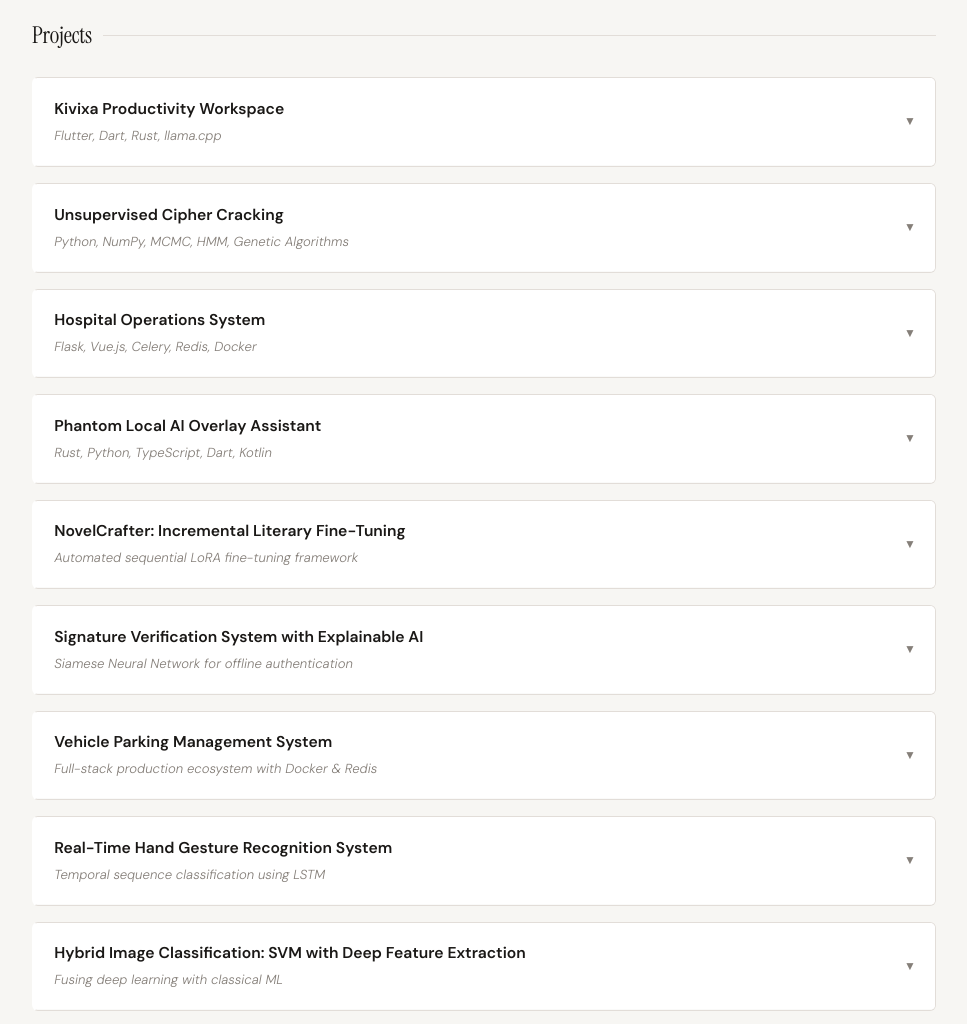
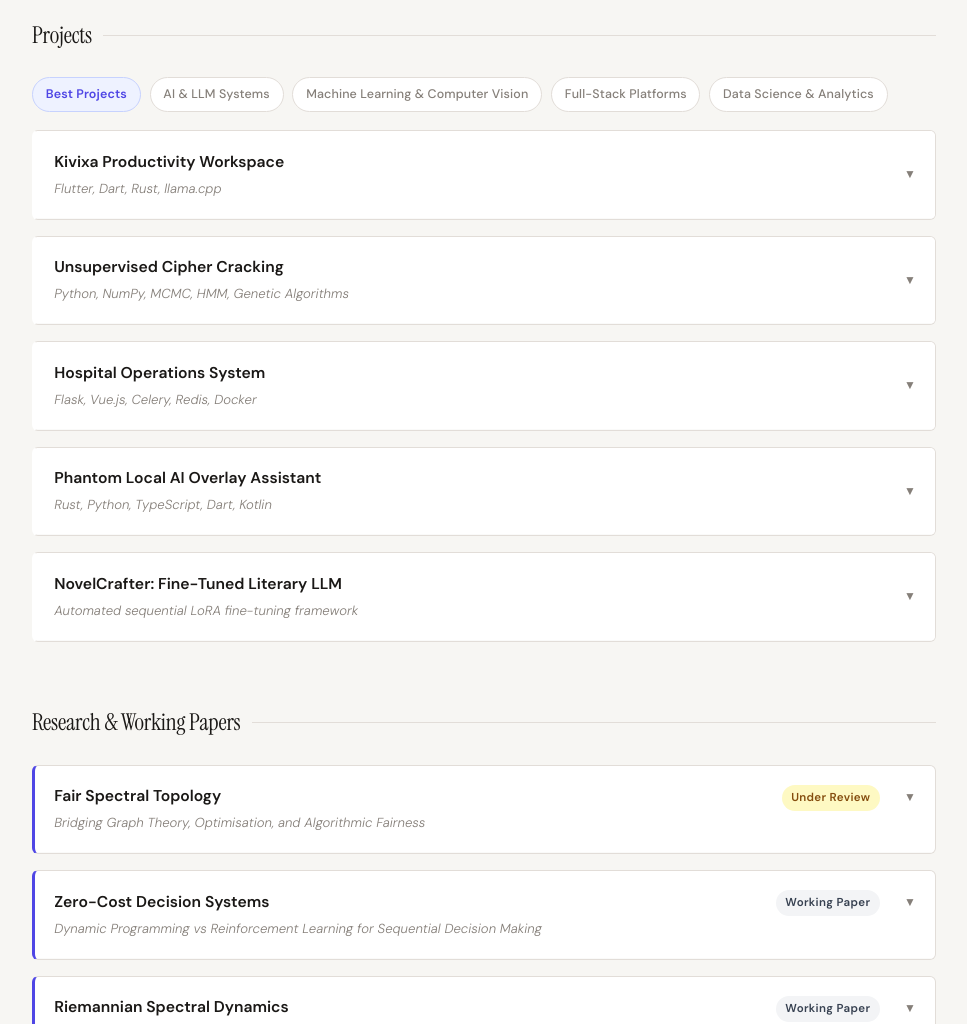
Before and after one commit to 990aa/990aa.github.io, a plain HTML site: page index.html in a window 1280 px wide. Shown: the part 1100-2124 px from the top of the page, without its empty margins (288-1255 px from the left). Drawn offline with nearby package versions, Linux system fonts and the light colour scheme.

Commit message:
Add project category filtering and update project cards display

```diff
--- a/index.html
+++ b/index.html
@@ -382,6 +382,38 @@ h2::after {
     vertical-align: middle;
 }
 
+.project-categories {
+    display: flex;
+    flex-wrap: wrap;
+    gap: 0.55rem;
+    margin-bottom: 1.15rem;
+}
+
+.project-category-btn {
+    border: 1px solid var(--border);
+    background: var(--card-bg);
+    color: var(--text-muted);
+    font-size: 0.78rem;
+    font-weight: 500;
+    letter-spacing: 0.01em;
+    border-radius: 999px;
+    padding: 0.35rem 0.8rem;
+    cursor: pointer;
+    transition: all 0.18s ease;
+}
+
+.project-category-btn:hover {
+    color: var(--heading);
+    border-color: var(--accent);
+}
+
+.project-category-btn.active {
+    color: var(--accent);
+    background: var(--accent-light);
+    border-color: #C7D2FE;
+    font-weight: 600;
+}
+
 .project-card {
     background: var(--card-bg);
     border: 1px solid var(--border);
@@ -447,6 +479,10 @@ h2::after {
     max-height: 2000px;
     padding-bottom: 1.2rem;
     border-top-color: var(--border);
+}
+
+.project-card.is-hidden {
+    display: none;
 }
 
 .project-links {
@@ -931,8 +967,16 @@ footer {
     <section id="projects">
         <h2>Projects</h2>
 
-
-        <div class="project-card">
+        <div class="project-categories" aria-label="Project categories">
+            <button class="project-category-btn active" data-project-category="best-projects" type="button">Best Projects</button>
+            <button class="project-category-btn" data-project-category="ai-llm" type="button">AI &amp; LLM Systems</button>
+            <button class="project-category-btn" data-project-category="ml-cv" type="button">Machine Learning &amp; Computer Vision</button>
+            <button class="project-category-btn" data-project-category="full-stack" type="button">Full-Stack Platforms</button>
+            <button class="project-category-btn" data-project-category="data-science" type="button">Data Science &amp; Analytics</button>
+        </div>
+
+
+        <div class="project-card" data-categories="best-projects ai-llm full-stack">
             <div class="project-header" onclick="toggleProject(this)">
                 <div class="project-title-group">
                     <h3>Kivixa Productivity Workspace</h3>
@@ -971,7 +1015,7 @@ footer {
             </div>
         </div>
 
-        <div class="project-card">
+        <div class="project-card" data-categories="best-projects data-science">
             <div class="project-header" onclick="toggleProject(this)">
                 <div class="project-title-group">
                     <h3>Unsupervised Cipher Cracking</h3>
@@ -1004,7 +1048,7 @@ footer {
             </div>
         </div>
 
-        <div class="project-card">
+        <div class="project-card" data-categories="best-projects full-stack">
             <div class="project-header" onclick="toggleProject(this)">
                 <div class="project-title-group">
                     <h3>Hospital Operations System</h3>
@@ -1038,7 +1082,7 @@ footer {
             </div>
         </div>
 
-        <div class="project-card">
+        <div class="project-card" data-categories="best-projects ai-llm full-stack">
             <div class="project-header" onclick="toggleProject(this)">
                 <div class="project-title-group">
                     <h3>Phantom Local AI Overlay Assistant</h3>
@@ -1075,10 +1119,10 @@ footer {
         </div>
 
 
-        <div class="project-card">
+        <div class="project-card" data-categories="best-projects ai-llm">
             <div class="project-header" onclick="toggleProject(this)">
                 <div class="project-title-group">
-                    <h3>NovelCrafter: Incremental Literary Fine-Tuning</h3>
+                    <h3>NovelCrafter: Fine-Tuned Literary LLM</h3>
                     <p class="project-subtitle">Automated sequential LoRA fine-tuning framework</p>
                 </div>
                 <span class="toggle-icon">▼</span>
@@ -1112,7 +1156,7 @@ footer {
         </div>
 
 
-        <div class="project-card">
+        <div class="project-card" data-categories="ml-cv">
             <div class="project-header" onclick="toggleProject(this)">
                 <div class="project-title-group">
                     <h3>Signature Verification System with Explainable AI</h3>
@@ -1145,7 +1189,7 @@ footer {
         </div>
 
 
-        <div class="project-card">
+        <div class="project-card" data-categories="full-stack">
             <div class="project-header" onclick="toggleProject(this)">
                 <div class="project-title-group">
                     <h3>Vehicle Parking Management System</h3>
@@ -1178,7 +1222,7 @@ footer {
         </div>
 
 
-        <div class="project-card">
+        <div class="project-card" data-categories="ml-cv">
             <div class="project-header" onclick="toggleProject(this)">
                 <div class="project-title-group">
                     <h3>Real-Time Hand Gesture Recognition System</h3>
@@ -1215,7 +1259,7 @@ footer {
         </div>
 
 
-        <div class="project-card">
+        <div class="project-card" data-categories="ml-cv">
             <div class="project-header" onclick="toggleProject(this)">
                 <div class="project-title-group">
                     <h3>Hybrid Image Classification: SVM with Deep Feature Extraction</h3>
@@ -1252,7 +1296,7 @@ footer {
         </div>
 
 
-        <div class="project-card">
+        <div class="project-card" data-categories="data-science">
             <div class="project-header" onclick="toggleProject(this)">
                 <div class="project-title-group">
                     <h3>Interactive Customer Segmentation &amp; Analytics Engine</h3>
@@ -1286,7 +1330,7 @@ footer {
         </div>
 
 
-        <div class="project-card">
+        <div class="project-card" data-categories="data-science ml-cv">
             <div class="project-header" onclick="toggleProject(this)">
                 <div class="project-title-group">
                     <h3>Advanced House Price Prediction System</h3>
--- a/script.js
+++ b/script.js
@@ -10,6 +10,22 @@ function toggleProject(header) {
     if (!isActive) {
         card.classList.add('active');
     }
+}
+
+function setProjectCategory(category) {
+    projectCategoryButtons.forEach((button) => {
+        button.classList.toggle('active', button.dataset.projectCategory === category);
+    });
+
+    projectCards.forEach((card) => {
+        const categories = (card.dataset.categories ?? '').split(/\s+/).filter(Boolean);
+        const visible = categories.includes(category);
+
+        card.classList.toggle('is-hidden', !visible);
+        if (!visible) {
+            card.classList.remove('active');
+        }
+    });
 }
 
 function toggleResearch(header) {
@@ -28,6 +44,8 @@ function toggleResearch(header) {
 
 const sections = document.querySelectorAll('main section[id]');
 const navLinks = document.querySelectorAll('.nav-link');
+const projectCards = document.querySelectorAll('#projects .project-card');
+const projectCategoryButtons = document.querySelectorAll('.project-category-btn');
 
 function onScroll() {
     let current = '';
@@ -46,6 +64,17 @@ function onScroll() {
 
 window.addEventListener('scroll', onScroll, { passive: true });
 onScroll();
+
+projectCategoryButtons.forEach((button) => {
+    button.addEventListener('click', () => {
+        const category = button.dataset.projectCategory;
+        if (category) {
+            setProjectCategory(category);
+        }
+    });
+});
+
+setProjectCategory('best-projects');
 
 const hamburger = document.getElementById('hamburgerBtn');
 const sidebar = document.getElementById('sidebar');
```
Also changed, not shown: script.ts (+29 -0 lines).
